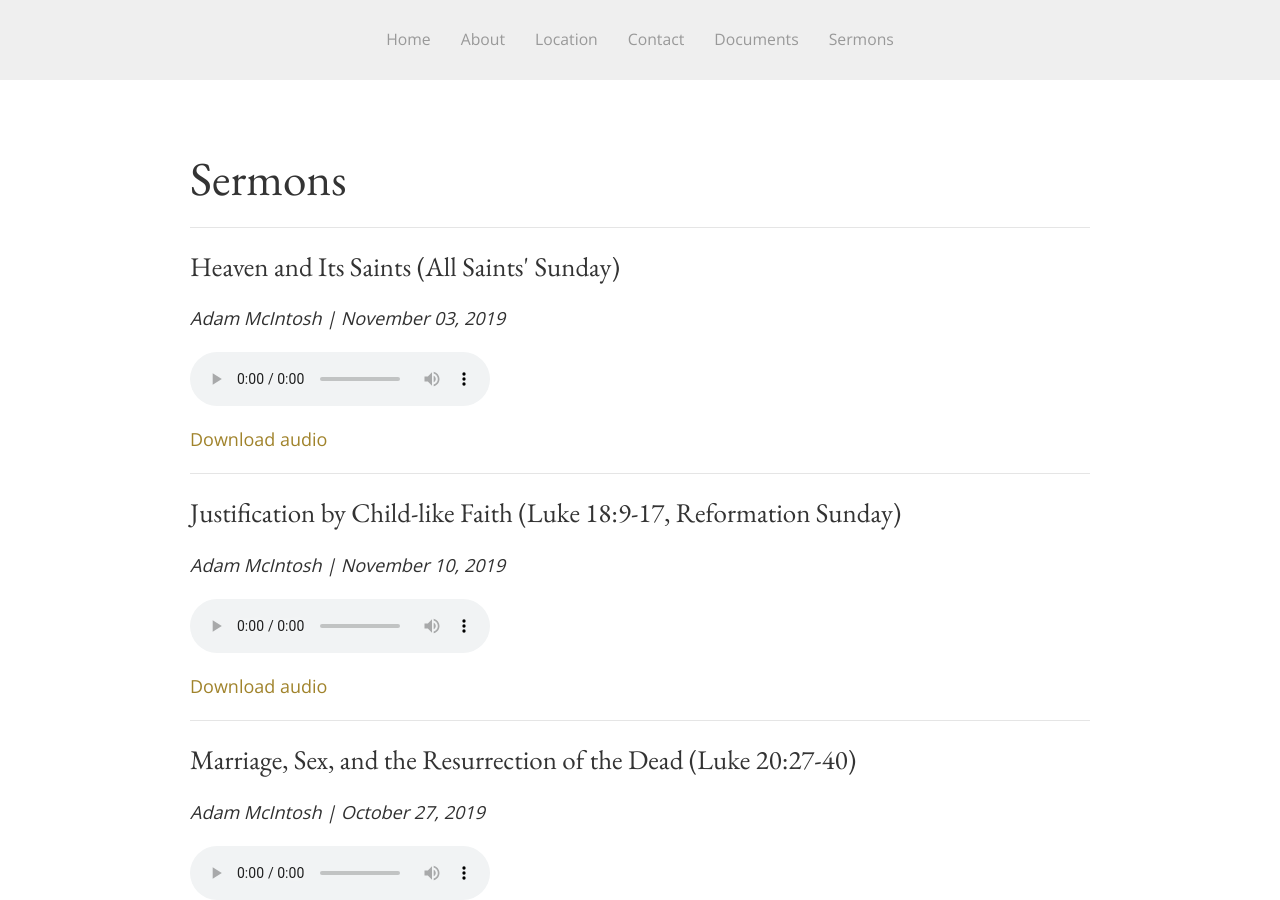
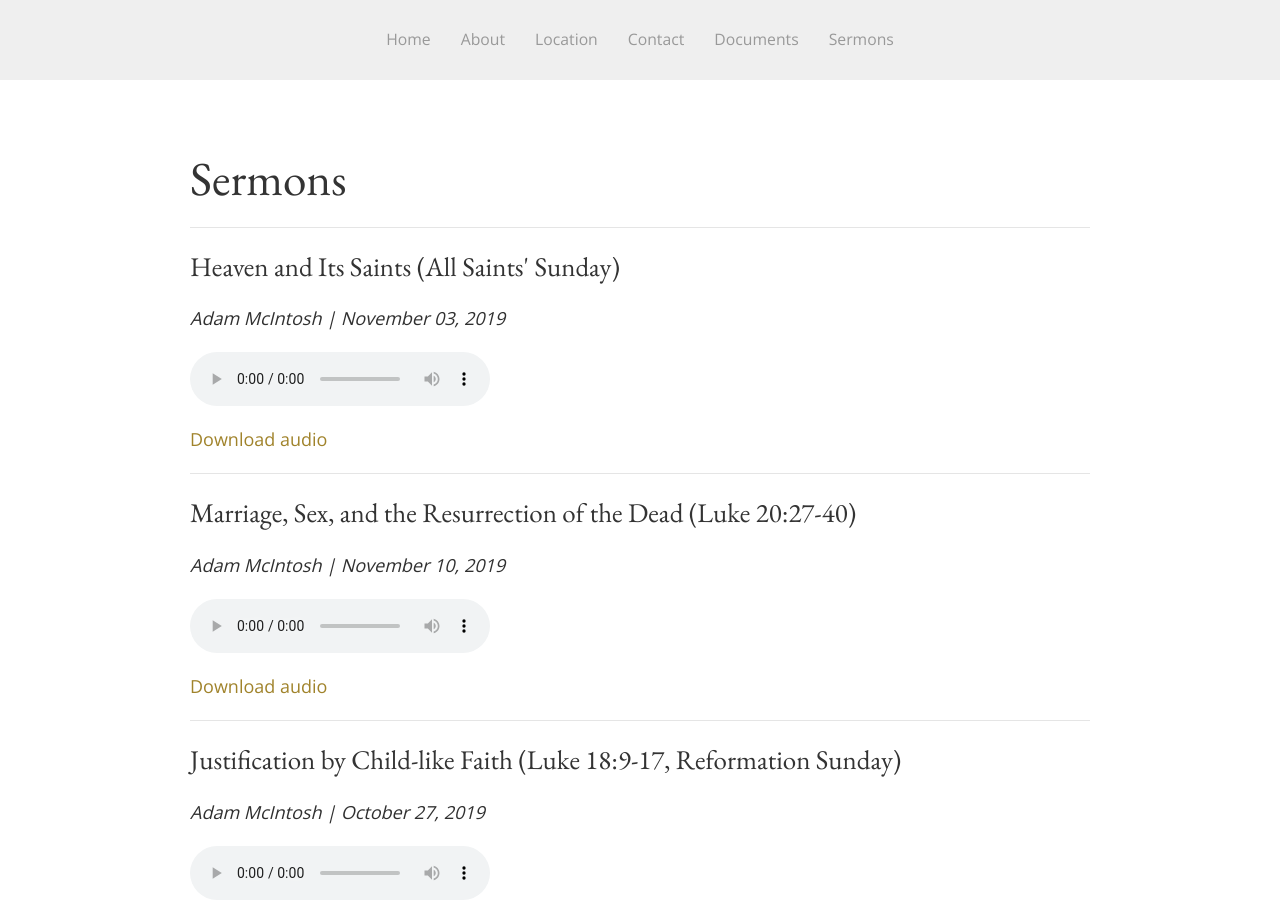
Before and after one commit to SaintDavidsChurch/website, a Jekyll site: the page built from sermons.html, in a window 1280 px wide and 900 px high. Built offline with Jekyll 4.4.1, drawn with Linux system fonts in a browser that asks for light colours.

Commit message:
Updated by InferCMS

```diff
--- a/_data/sermons.yml
+++ b/_data/sermons.yml
@@ -3,10 +3,10 @@
   preacher: Adam McIntosh
   audio_file: https://saintdavids.church/assets/sermons/Adam-McIntosh_November3-2019_AllSaints.mp3
 - title: Marriage, Sex, and the Resurrection of the Dead (Luke 20:27-40)
-  date: '2019-10-27'
+  date: '2019-11-10'
   preacher: Adam McIntosh
   audio_file: https://saintdavids.church/assets/sermons/Adam-McIntosh_November10-2019_Luke20.27-40.mp3
 - title: Justification by Child-like Faith (Luke 18:9-17, Reformation Sunday)
-  date: '2019-11-10'
+  date: '2019-10-27'
   preacher: Adam McIntosh
   audio_file: https://saintdavids.church/assets/sermons/Adam-McIntosh_October27-2019_Luke18.9-17_reformation.mp3
```
